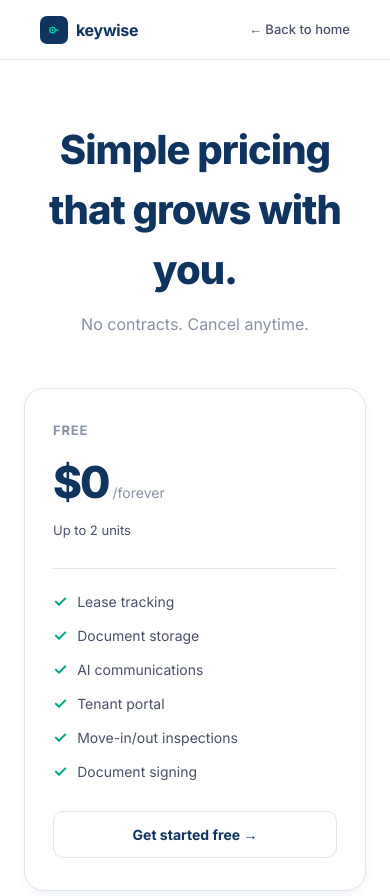
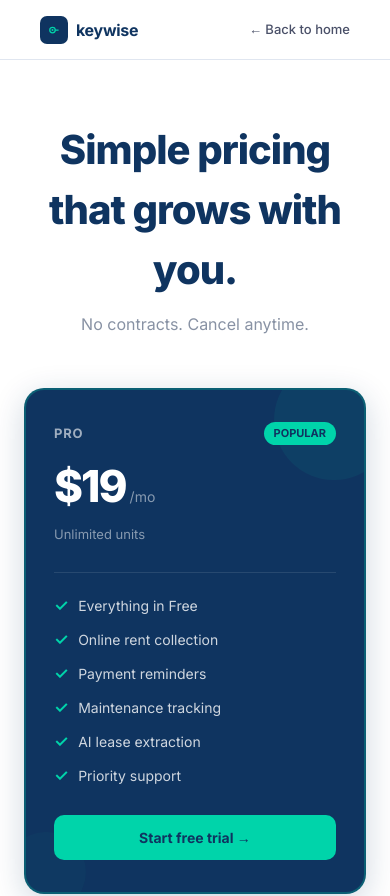
Before and after one commit to keywise-app/keywise, a Next.js app: page /pricing in a window 390 px wide. Shown: the top 896 px of the page. Built offline with nearby package versions, Linux system fonts and the light colour scheme.

Commit message:
Add card-free className to Free plan card for mobile order

```diff
--- a/app/pricing/page.tsx
+++ b/app/pricing/page.tsx
@@ -70,7 +70,7 @@
 
         <div className="pricing-grid" style={{ display: 'grid', gap: 20, maxWidth: 720, margin: '0 auto' }}>
           {/* Free */}
-          <div style={{ background: SURFACE, borderRadius: 20, padding: '32px 28px', border: `1px solid ${BORDER}`, boxShadow: '0 2px 8px rgba(15,52,96,0.06)' }}>
+          <div className="card-free" style={{ background: SURFACE, borderRadius: 20, padding: '32px 28px', border: `1px solid ${BORDER}`, boxShadow: '0 2px 8px rgba(15,52,96,0.06)' }}>
             <div style={{ fontSize: 13, fontWeight: 700, color: INK_MUTED, textTransform: 'uppercase', letterSpacing: '0.8px', marginBottom: 8 }}>Free</div>
             <div style={{ display: 'flex', alignItems: 'baseline', gap: 4, marginBottom: 6 }}>
               <span style={{ fontSize: 44, fontWeight: 800, color: N, letterSpacing: '-2px' }}>$0</span>
```
